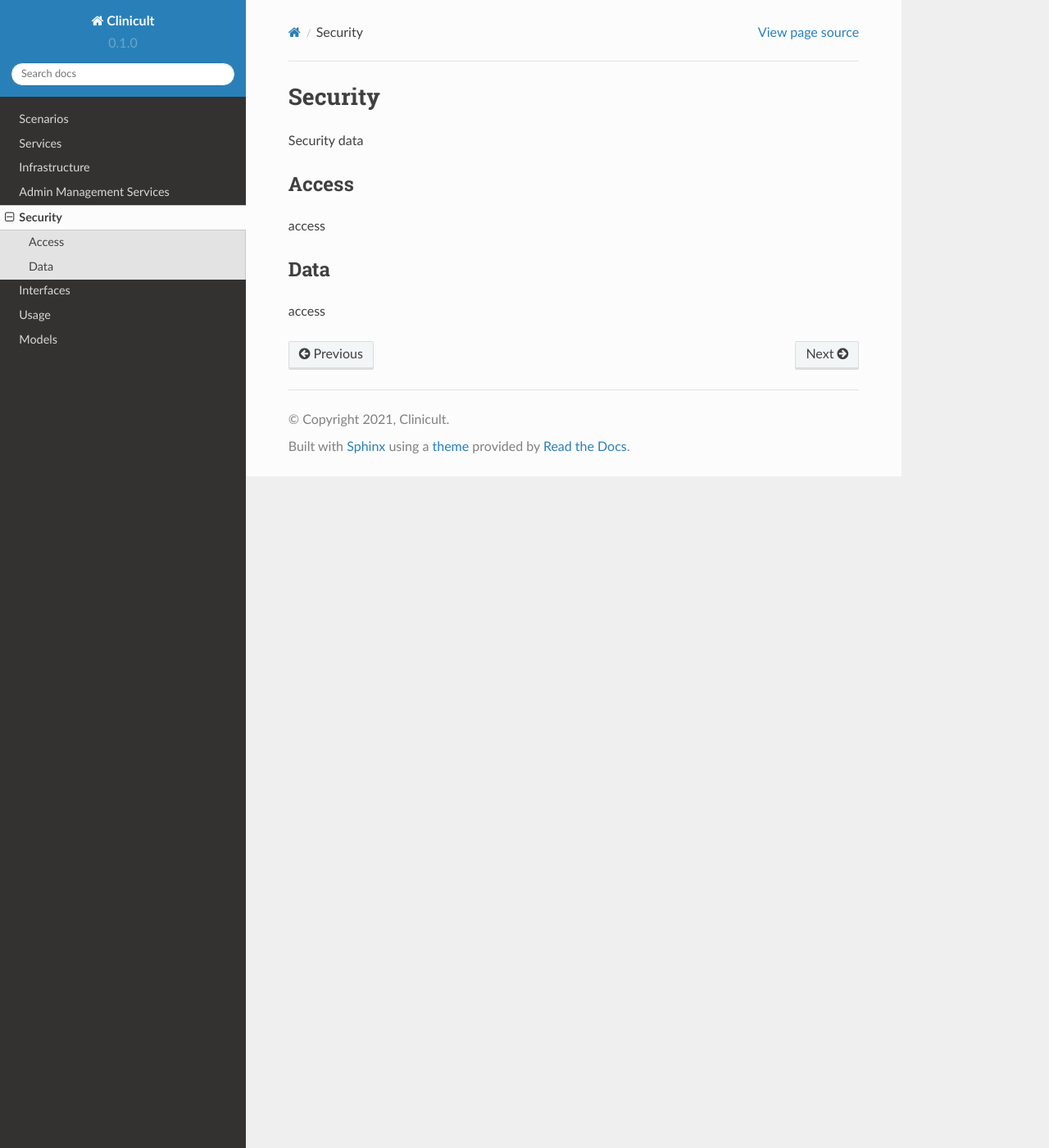
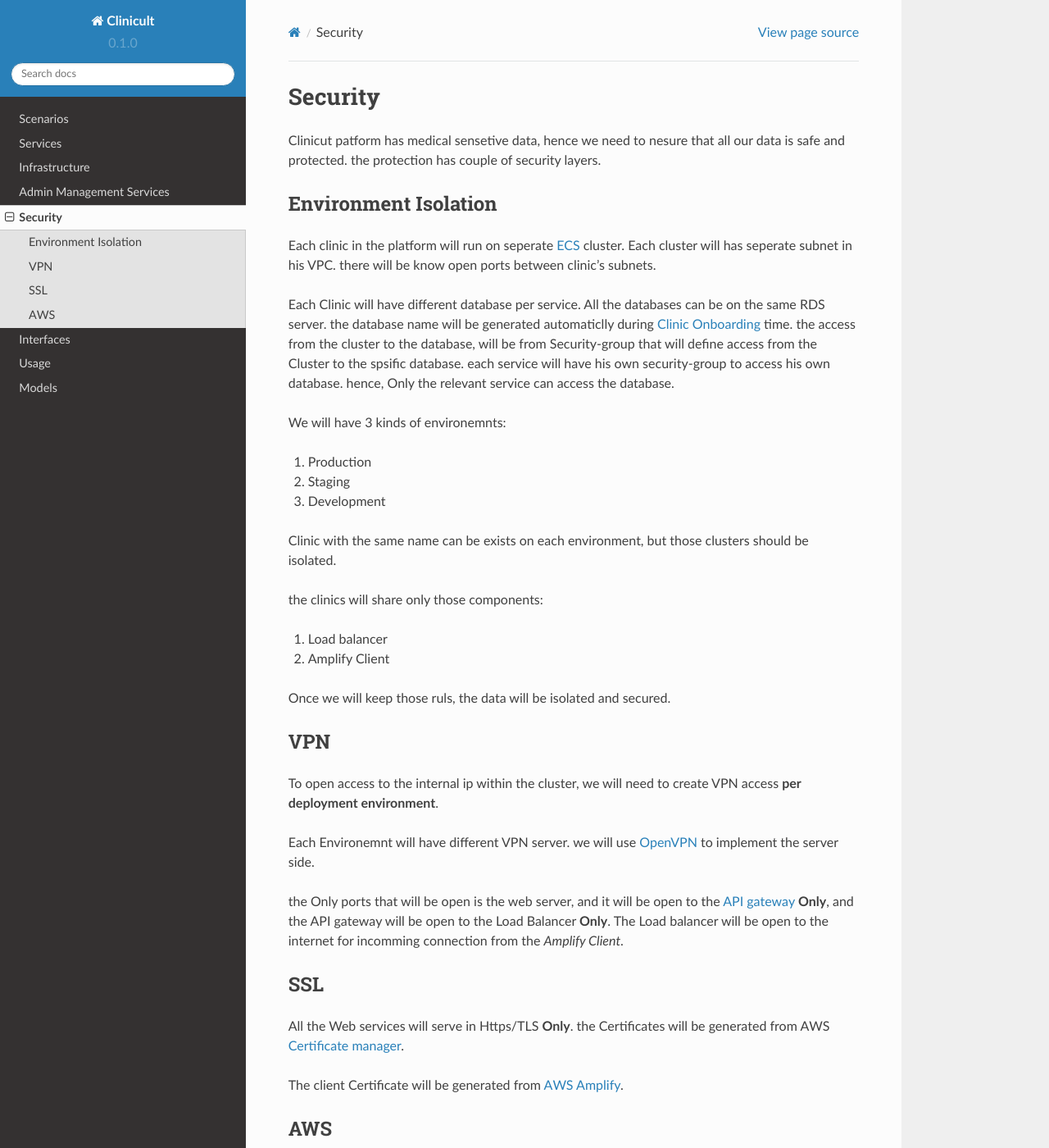
Before and after one commit to reubinoff/clinicult_documentation_newgen, a Sphinx documentation site: the page built from docs/source/security.rst, in a window 1280 px wide and 1400 px high. Shown: the whole window at 82% size. Built offline with Sphinx 7.4.7 and the Read the Docs theme 2.0.0, drawn with Linux system fonts in a browser that asks for light colours.

Commit message:
adding scurity

```diff
--- a/docs/source/admin_management_services.rst
+++ b/docs/source/admin_management_services.rst
@@ -2,6 +2,10 @@
 Admin Management Services
 #############
 
+
+******************
+Clinic Onboarding
+******************
 
 ******************
 API
--- a/docs/source/infrastructure.rst
+++ b/docs/source/infrastructure.rst
@@ -120,6 +120,8 @@ for example:
 
 In addition, Will be also *'latest'* tag for the latest production environment.
 
+ECR has option to enable image scanning. we need to enable this option and to add alter for security events.
+
 
 
 
--- a/docs/source/security.rst
+++ b/docs/source/security.rst
@@ -2,16 +2,57 @@
 Security
 #############
 
-Security data
+Clinicut patform has medical sensetive data, hence we need to nesure that all our data is safe and protected.
+the protection has couple of security layers.
+
 
 ******************
-Access
+Environment Isolation
 ******************
+Each clinic in the platform will run on seperate :ref:`ECS` cluster. Each cluster will has seperate subnet in his VPC. there will be know open ports between clinic's subnets.
 
-access
+Each Clinic will have different database per service. All the databases can be on the same RDS server. the database name will be generated automaticlly during :ref:`Clinic Onboarding` time.
+the access from the cluster to the database, will be from Security-group that will define access from the Cluster to the spsific database. each service will have his own security-group to access his own database.
+hence, Only the relevant service can access the database.
+
+We will have 3 kinds of environemnts:
+
+#. Production
+#. Staging
+#. Development
+
+Clinic with the same name can be exists on each environment, but those clusters should be isolated.
+
+the clinics will share only those components:
+
+#. Load balancer
+#. Amplify Client
+
+Once we will keep those ruls, the data will be isolated and secured.
+
+
 
 ******************
-Data
+VPN
 ******************
+To open access to the internal ip within the cluster, we will need to create VPN access **per deployment environment**.
 
-access
+Each Environemnt will have different VPN server. we will use `OpenVPN <https://openvpn.net/>`_ to implement the server side.
+
+the Only ports that will be open is the web server, and it will be open to the :ref:`API gateway` **Only**, and the API gateway will be open to the Load Balancer **Only**.
+The Load balancer will be open to the internet for incomming connection from the *Amplify Client*.
+
+
+
+******************
+SSL
+******************
+All the Web services will serve in Https/TLS **Only**. the Certificates will be generated from AWS `Certificate manager <https://aws.amazon.com/certificate-manager/>`_.
+
+The client Certificate will be generated from `AWS Amplify <https://aws.amazon.com/amplify/>`_.
+
+
+
+******************
+AWS
+******************
```
